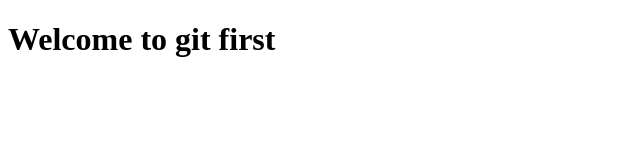
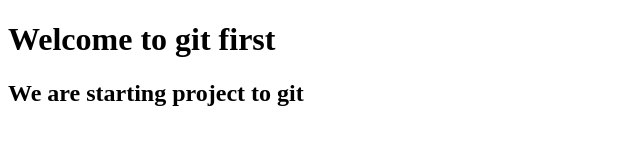
Before and after one commit to rirchse/rirchse.github.io, a plain HTML site: page index.html in a window 1280 px wide. Shown: the whole page, without its empty margins (0-640 px from the left). Drawn offline with Linux system fonts and the light colour scheme.

Commit message:
update changes to new-git

```diff
--- a/index.html
+++ b/index.html
@@ -7,5 +7,6 @@
 </head>
 <body>
   <h1>Welcome to git first</h1>
+  <h2>We are starting project to git</h2>
 </body>
 </html>
```
